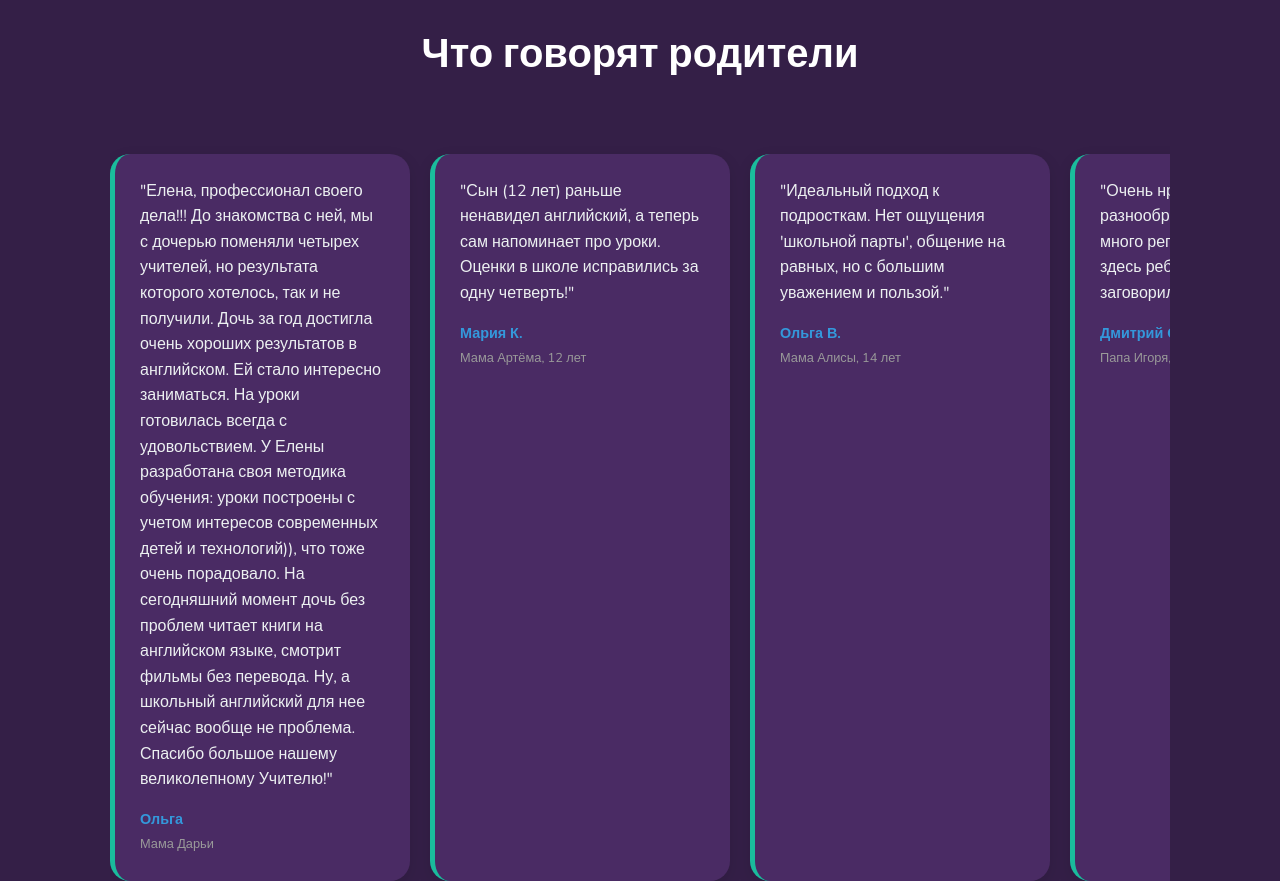
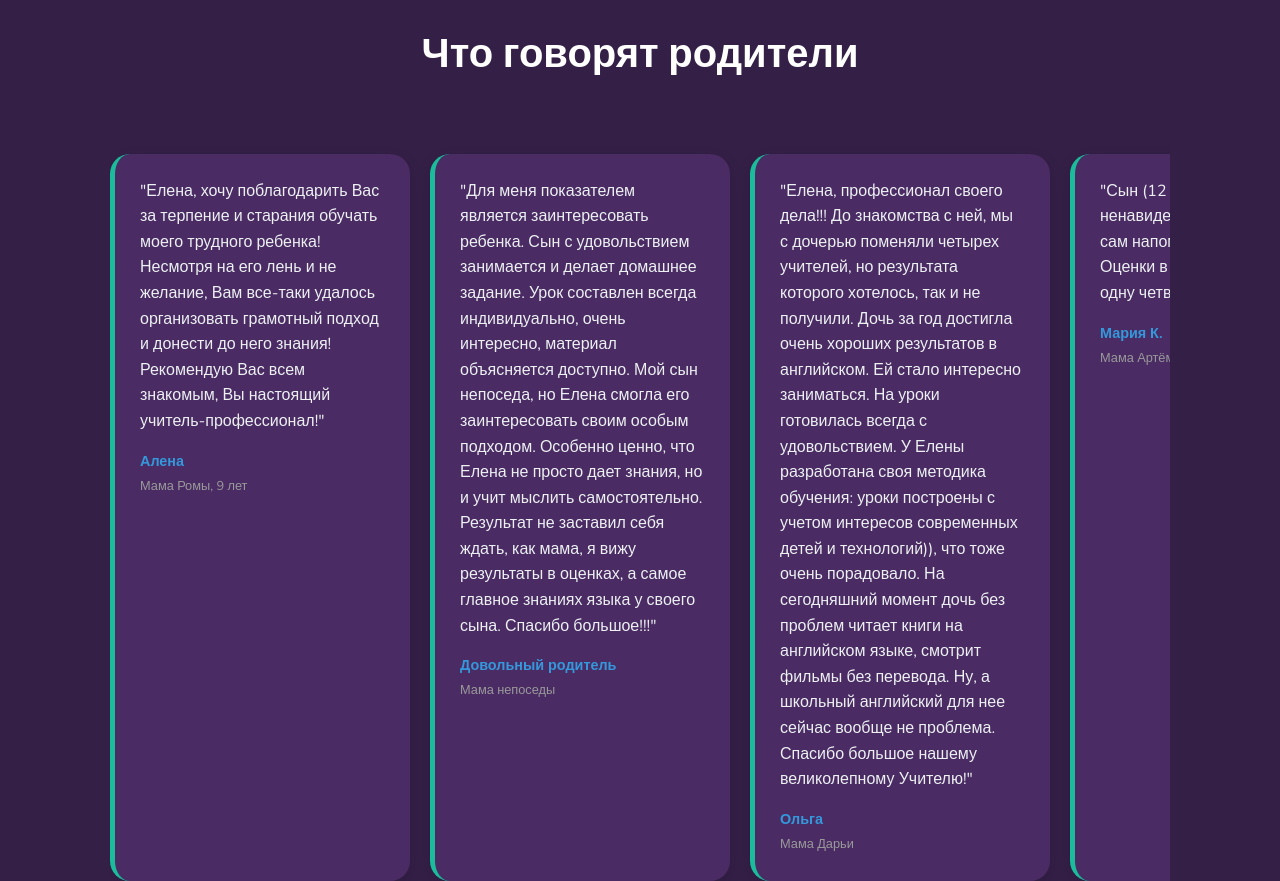
Before and after one commit to Lenochkacrim22/My-page, a plain HTML site: page index.html in a window 1280 px wide. Shown: the part 720-1601 px from the top of the page. Drawn offline with nearby package versions, Linux system fonts and the light colour scheme.

Commit message:
Update index.html

```diff
--- a/index.html
+++ b/index.html
@@ -92,7 +92,7 @@
         .hero-text h1 {
             font-size: 3.5rem;
             line-height: 1.2;
-            margin-bottom: 5px; /* Уменьшил отступ после h1 */
+            margin-bottom: 5px;
             color: var(--white);
         }
 
@@ -100,8 +100,8 @@
             font-family: 'Nunito', sans-serif;
             font-size: 1.5rem;
             font-weight: 700;
-            color: var(--accent); /* Бирюзовое имя */
-            margin-bottom: 20px; /* Отступ перед описанием */
+            color: var(--accent);
+            margin-bottom: 20px;
             display: block;
         }
 
@@ -315,6 +315,18 @@
             <div class="carousel-container">
 
                 <div class="review-card">
+                    <p>"Елена, хочу поблагодарить Вас за терпение и старания обучать моего трудного ребенка! Несмотря на его лень и не желание, Вам все-таки удалось организовать грамотный подход и донести до него знания! Рекомендую Вас всем знакомым, Вы настоящий учитель-профессионал!"</p>
+                    <span class="review-author">Алена</span>
+                    <span class="review-child">Мама Ромы, 9 лет</span>
+                </div>
+
+                <div class="review-card">
+                    <p>"Для меня показателем является заинтересовать ребенка. Сын с удовольствием занимается и делает домашнее задание. Урок составлен всегда индивидуально, очень интересно, материал объясняется доступно. Мой сын непоседа, но Елена смогла его заинтересовать своим особым подходом. Особенно ценно, что Елена не просто дает знания, но и учит мыслить самостоятельно. Результат не заставил себя ждать, как мама, я вижу результаты в оценках, а самое главное знаниях языка у своего сына. Спасибо большое!!!"</p>
+                    <span class="review-author">Довольный родитель</span>
+                    <span class="review-child">Мама непоседы</span>
+                </div>
+
+                <div class="review-card">
                     <p>"Елена, профессионал своего дела!!! До знакомства с ней, мы с дочерью поменяли четырех учителей, но результата которого хотелось, так и не получили. Дочь за год достигла очень хороших результатов в английском. Ей стало интересно заниматься. На уроки готовилась всегда с удовольствием. У Елены разработана своя методика обучения: уроки построены с учетом интересов современных детей и технологий)), что тоже очень порадовало. На сегодняшний момент дочь без проблем читает книги на английском языке, смотрит фильмы без перевода. Ну, а школьный английский для нее сейчас вообще не проблема. Спасибо большое нашему великолепному Учителю!"</p>
                     <span class="review-author">Ольга</span>
                     <span class="review-child">Мама Дарьи</span>
@@ -351,7 +363,7 @@
                     <span class="review-author">Александра</span>
                     <span class="review-child">Довольный родитель</span>
                 </div>
-            </div>.
+            </div>
         </section>
     </div>
 
```
